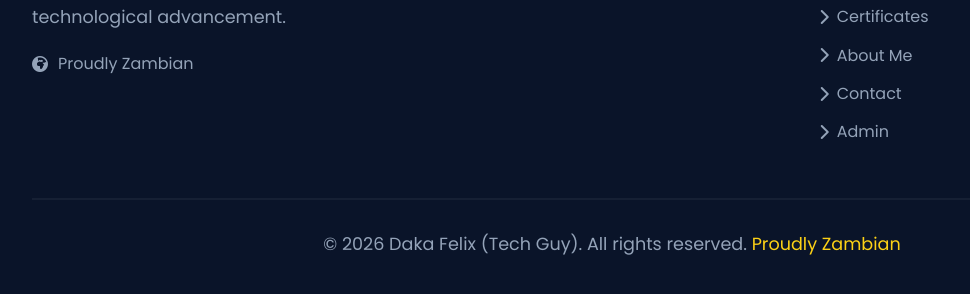
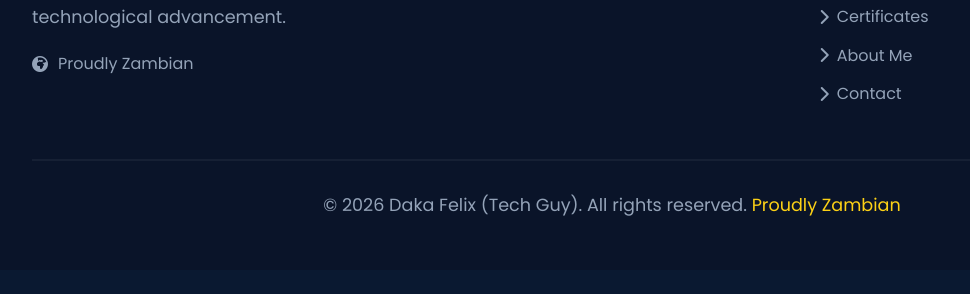
Before and after one commit to Feligo1/daka-felix-portfolio, a plain HTML site: page contact.html in a window 1280 px wide. Shown: the part 2016-2310 px from the top of the page, without its empty margins (28-998 px from the left). After the commit the page ends 2286 px from the top, so only its background shows below. Drawn offline with Linux system fonts and the light colour scheme.

Commit message:
Hide admin entry points from public pages

```diff
--- a/contact.html
+++ b/contact.html
@@ -947,7 +947,6 @@
                     <a href="certificates.html"><i class="fas fa-certificate"></i> Certificates</a>
                     <a href="about.html"><i class="fas fa-user"></i> About Me</a>
                     <a href="contact.html" class="active"><i class="fas fa-envelope"></i> Contact</a>
-                    <a href="admin.html"><i class="fas fa-lock" style="color: var(--accent);"></i> Admin</a>
                 </div>
             </div>
         </div>
@@ -1148,7 +1147,6 @@
                         <li><a href="certificates.html"><i class="fas fa-chevron-right"></i> Certificates</a></li>
                         <li><a href="about.html"><i class="fas fa-chevron-right"></i> About Me</a></li>
                         <li><a href="contact.html"><i class="fas fa-chevron-right"></i> Contact</a></li>
-                        <li><a href="admin.html"><i class="fas fa-chevron-right"></i> Admin</a></li>
                     </ul>
                 </div>
             </div>
```
Also changed, not shown: about.html (+0 -1 lines), admin.html (+1 -0 lines), expertise.html (+0 -1 lines).
